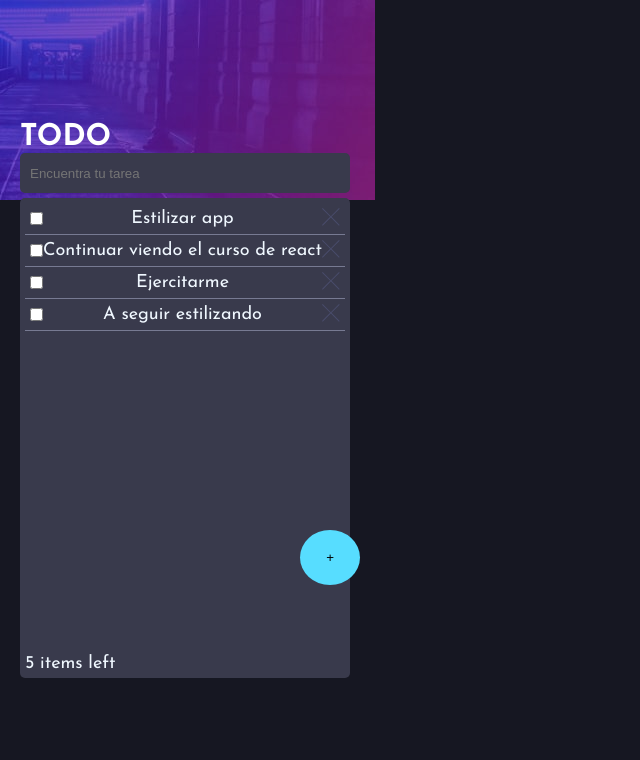
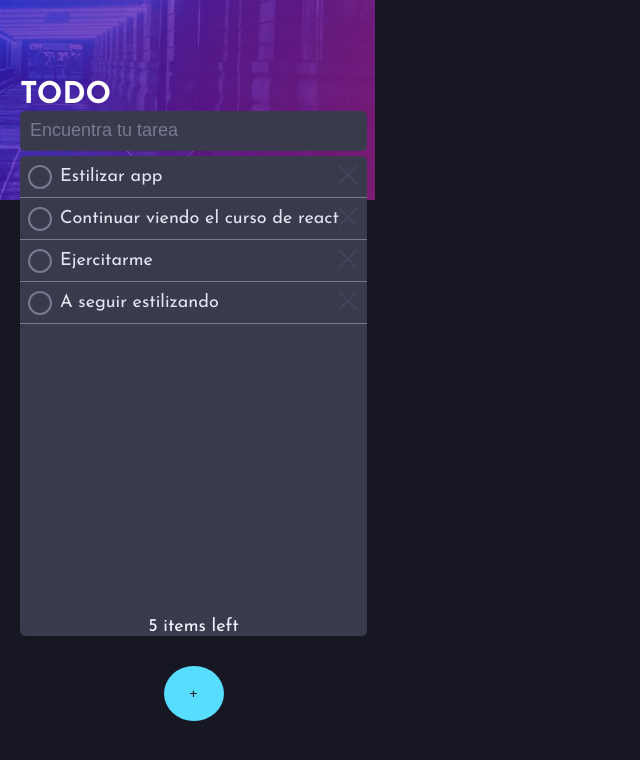
Before and after one commit to taberoajorge/react-basic, a React (Create React App) app: page / in a window 1280 px wide. Shown: the top 760 px of the page, without its empty margins (0-640 px from the left). Built offline with nearby package versions, Linux system fonts and the light colour scheme.

Commit message:
Se corrigen estilizado

```diff
--- a/src/CreateTodoButton.css
+++ b/src/CreateTodoButton.css
@@ -1,16 +1,16 @@
 .button-container{
     width: 100%;
     display: flex;
-    justify-content: flex-end;
+    justify-content: center;
 }
 
 .create-todo{
     width: 6rem;
-    position: absolute;
+    position: sticky;
     background-color: var(--button-color);
     border: none;
-    top: 53rem;
-    right: 1rem;
+    margin-top: 3rem;
+    /* margin-right: -1rem; */
     padding: 2rem;
     border-radius: 100%;
 }
--- a/src/TodoCounter.css
+++ b/src/TodoCounter.css
@@ -1,4 +1,5 @@
 p {
+    text-align: center;
     font-size: 1.8rem;
     color: aliceblue;
 }
--- a/src/TodoItem.css
+++ b/src/TodoItem.css
@@ -1,5 +1,5 @@
-.todo-item{
-    padding: 0.5rem;
+.todo-item {
+  padding: 1rem;
   display: flex;
   border-bottom: 1px solid var(--border-color);
   justify-content: space-between;
@@ -7,27 +7,52 @@
   font-size: 1.8rem;
   font-weight: var(--text-weigth);
   color: var(--text-color);
-    /* height: 9%; */
 }
 
-/* .todo-item p{
-    text-align: start;
-} */
-
-.button-check{
-    background-color: transparent;
-    width:2rem;
-    height:2rem;
-    border-radius: 50%;
-    border: 1px solid var(--border-color);
+#checkbox[type="checkbox"] {
+  display: none;
 }
 
-/* .button-check:active{
-    background-image: url(icon-check.svg);
-    background-repeat: no-repeat;
-} */
+#label {
+  position: relative;
+  margin-left: 3rem;
+}
 
-.button-delete{
+#label::before {
+  content: ".";
+  background-image: url("./icon-check.svg");
+  background-position: center;
+  background-size: contain;
+  width: 2rem;
+  height: 2rem;
+  position: absolute;
+  left: -3rem;
+  transform: scale(0) rotateZ(180deg);
+  transition: all 0.4s cubic-bezier(0.54, 0.01, 0, 1.49);
+}
+
+#checkbox[type="checkbox"]:checked + #label::before {
+  transform: scale(1) rotateZ(0deg);
+  background-color: var(--check);
+  border-radius: 50%;
+}
+
+#checkbox[type="checkbox"]:checked + #label {
+    text-decoration: line-through;
+}
+
+#label::after {
+  content: "";
+  border: 0.2rem solid var(--border-color);
+  width:  2rem;
+  height: 2rem;
+  position: absolute;
+  border-radius: 50%;
+  left: -3.2rem;
+  top: -0.2rem;
+}
+
+.button-delete {
   border: none;
   background-color: transparent;
 }
--- a/src/TodoItem.js
+++ b/src/TodoItem.js
@@ -4,8 +4,10 @@ import './TodoItem.css';
 function TodoItem(props) {
   return (
     <li className="todo-item" >
-        <input type="checkbox" />
-        <p>{props.text}</p>
+
+        <input  type="checkbox" id="checkbox"/>
+        <label  id="label" for="checkbox">{props.text}</label>
+
         <button className="button-delete">
         <svg  xmlns="http://www.w3.org/2000/svg" width="18" height="18"><path fill="#494C6B" fill-rule="evenodd" d="M16.97 0l.708.707L9.546 8.84l8.132 8.132-.707.707-8.132-8.132-8.132 8.132L0 16.97l8.132-8.132L0 .707.707 0 8.84 8.132 16.971 0z"/></svg>
         </button>
--- a/src/TodoList.css
+++ b/src/TodoList.css
@@ -1,6 +1,6 @@
 .section{
     list-style: none;
-    padding: 0.5rem;
+    /* padding: 0.5rem; */
     border-radius: 0.5rem;
     background-color: var(--todo-color);
     height: 60vh;
--- a/src/TodoSearch.css
+++ b/src/TodoSearch.css
@@ -6,4 +6,14 @@
     padding: 1rem;
     border-radius: 0.5rem;
     margin-bottom: 0.5rem;
+    color: var(--text-color);
+    font-size: 1.8rem;
 }
+
+.search-bar::placeholder{
+    color: var(--border-color);
+}
+
+.search-bar:focus-visible{
+    outline: none;
+}
--- a/src/index.css
+++ b/src/index.css
@@ -6,6 +6,7 @@
   --todo-color: hsl(237, 14%, 26%);
   --border-color: hsl(234, 11%, 52%);
   --button-color: hsl(192, 100%, 67%);
+  --check: hsl(280, 87%, 65%);
   /* - Very Dark Desaturated Blue: hsl(235, 24%, 19%) */
   /* - Light Grayish Blue: hsl(234, 39%, 85%) */
   /* - Light Grayish Blue (hover): hsl(236, 33%, 92%) */
```
Lines whose indentation alone changed are shown as unchanged.
